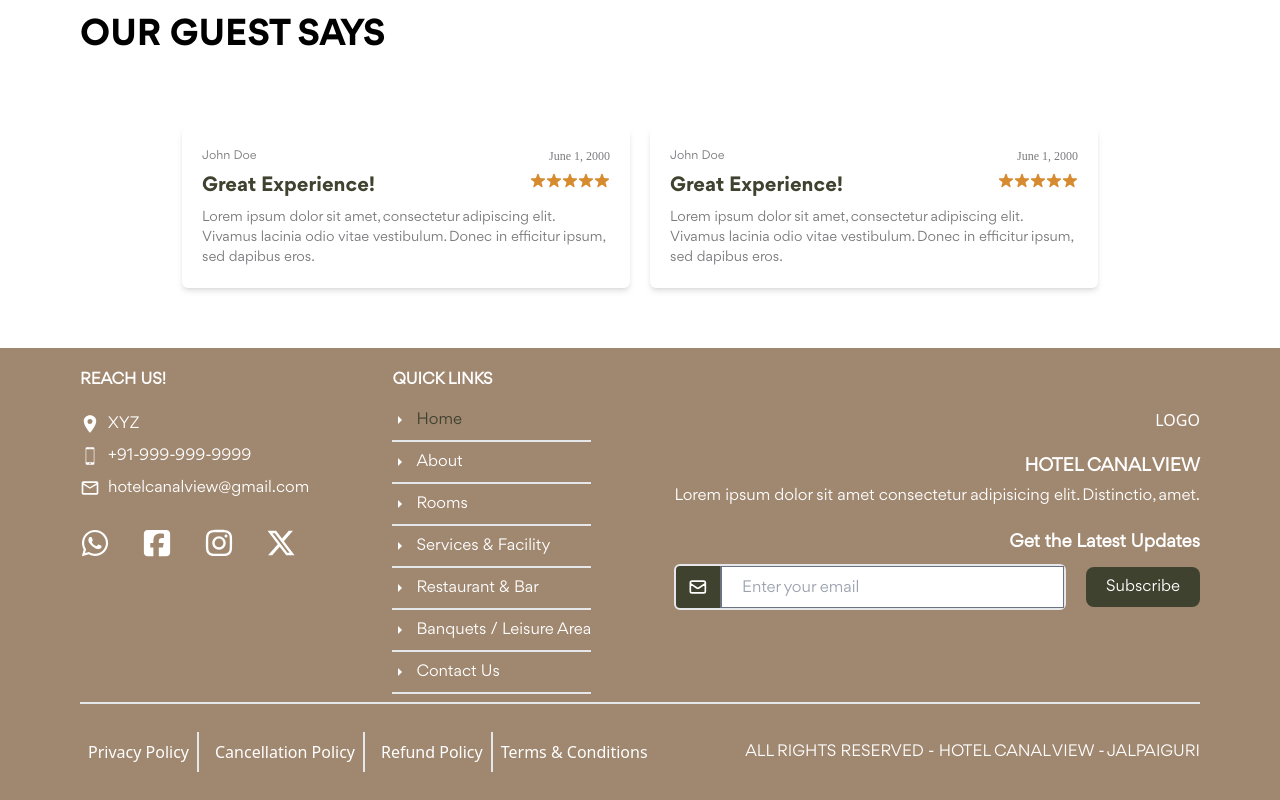
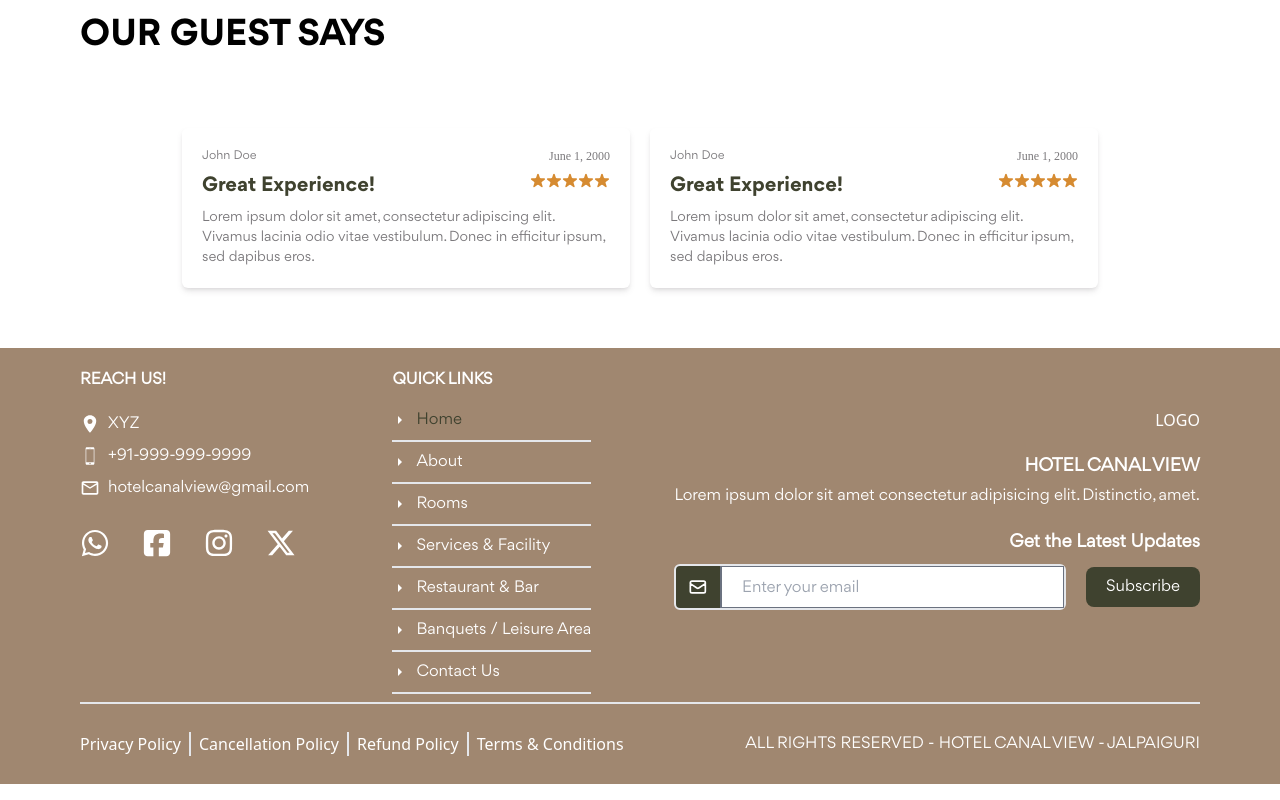
Before and after one commit to Anusri2107/Hotel-Canal-View, a React (Create React App) app in the folder Frontend/hotel-canal-view/: page / in a window 1280 px wide. Shown: the part 2386-3186 px from the top of the page. Built offline with nearby package versions, Linux system fonts and the light colour scheme; no server answers.

Commit message:
Some changes are dome

```diff
--- a/Frontend/hotel-canal-view/src/Components/Footer/Copyright.js
+++ b/Frontend/hotel-canal-view/src/Components/Footer/Copyright.js
@@ -8,13 +8,13 @@ function Copyright() {
       <div>
         <div className="flex flex-col xl:flex-row items-center justify-between py-2 mt-5">
           <div className="flex flex-wrap items-center justify-center gap-2">
-            <HashLink to="/policies" className="p-2 border-r-2 hover:text-[color:var(--color1)] cursor-pointer">
+            <HashLink to="/policies" className="pr-2 border-r-2 hover:text-[color:var(--color1)] cursor-pointer">
               Privacy Policy
             </HashLink>
-            <HashLink to="/policies#cancellation-policy" className="p-2 border-r-2 hover:text-[color:var(--color1)] cursor-pointer">
+            <HashLink to="/policies#cancellation-policy" className="pr-2 border-r-2 hover:text-[color:var(--color1)] cursor-pointer">
               Cancellation Policy
             </HashLink>
-            <HashLink to="/policies#refund-policy" className="p-2 border-r-2 hover:text-[color:var(--color1)] cursor-pointer">
+            <HashLink to="/policies#refund-policy" className="pr-2 border-r-2 hover:text-[color:var(--color1)] cursor-pointer">
               Refund Policy
             </HashLink>
             <HashLink to="/policies#terms&conditions" className="hover:text-[color:var(--color1)] cursor-pointer">
```
